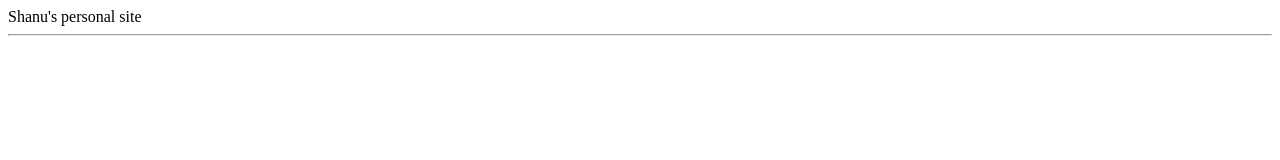
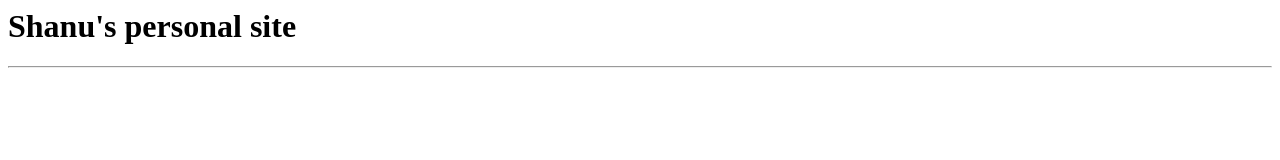
Before and after one commit to ShanuJackal/shanujackal.github.io, a plain HTML site: page index.html in a window 1280 px wide. Drawn offline with Linux system fonts and the light colour scheme.

Commit message:
Update index.html

```diff
--- a/index.html
+++ b/index.html
@@ -2,7 +2,7 @@
   <head>
     <title> Shanu's personal site </title>
   </head>
-  <body bgcolor="FFFFFF"
+  <body bgcolor="FFFFFF">
     <h1> Shanu's personal site </h1>
   <hr>
   </body>
```
